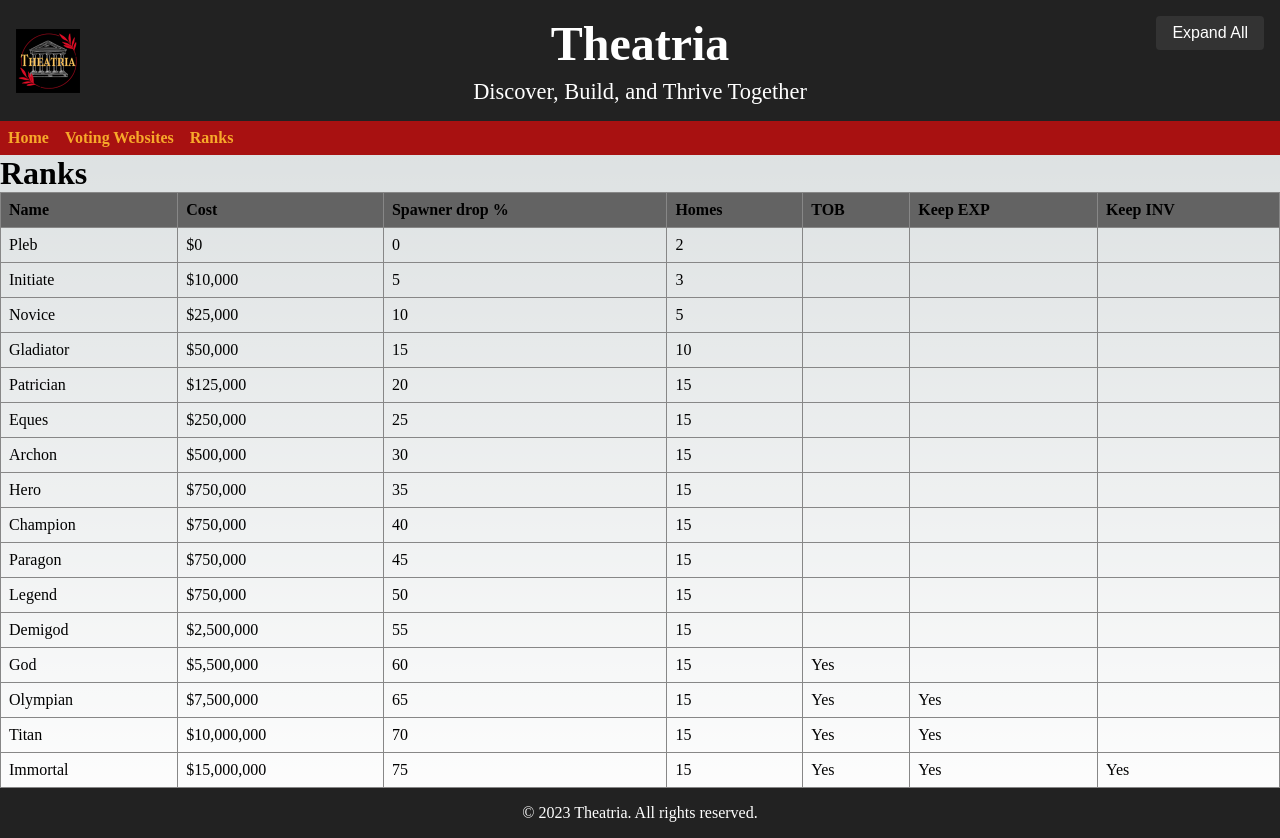
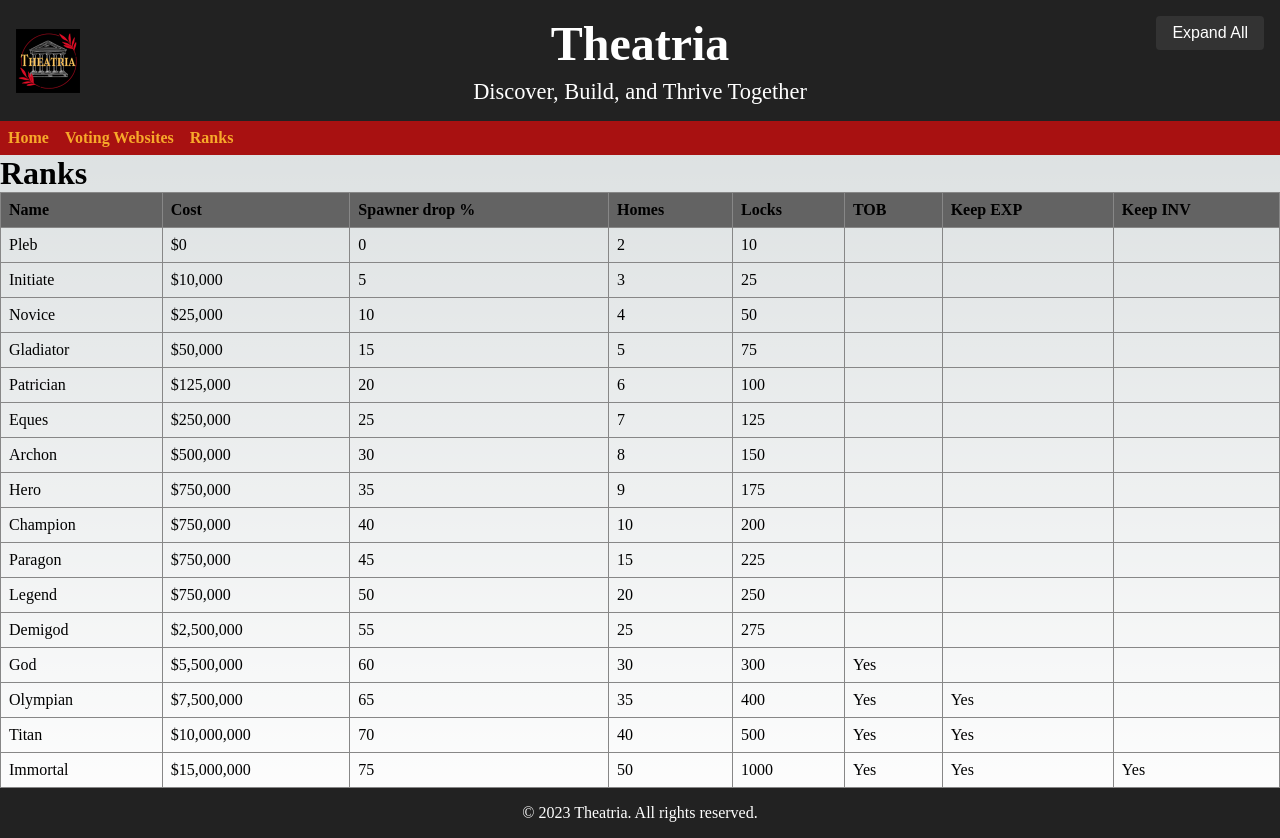
Before and after one commit to JL-III/Theatria-Nextjs, a Next.js app: page /ranks in a window 1280 px wide. Built offline with nearby package versions, Linux system fonts and the light colour scheme.

Commit message:
change locks to a key value instead of object for visibility on rows, change color for visual separation of child rows

```diff
--- a/components/RankRow.jsx
+++ b/components/RankRow.jsx
@@ -50,9 +50,8 @@ const RankRow = ({ rank, className, isExpanded }) => {
             </tr>
             {expanded && (
                 <>
-                    <ExpandableRow title="Commands" items={commands} backgroundColor="#120000" />
-                    <ExpandableRow title="Locks" items={locks} backgroundColor="#120000" />
-                    <ExpandableRow title="Kits" items={kits} backgroundColor="#120000" />
+                    <ExpandableRow title="Commands" items={commands} backgroundColor="#a11225" />
+                    <ExpandableRow title="Kits" items={kits} backgroundColor="#a11225" />
                 </>
             )}
         </>
--- a/data/rankFields.tsx
+++ b/data/rankFields.tsx
@@ -5,6 +5,7 @@ const rankFields = [
     { key: "cost", label: "Cost", isButton: false },
     { key: "spawner-mine-chance", label: "Spawner drop %", isButton: false },
     { key: "homes", label: "Homes", isButton: false },
+    { key: "locks", label: "Locks", isButton: false },
     { key: "tob", label: "TOB", isButton: false },
     { key: "keep-exp", label: "Keep EXP", isButton: false },
     { key: "keep-inv", label: "Keep INV", isButton: false },
--- a/data/ranks.json
+++ b/data/ranks.json
@@ -6,10 +6,7 @@
     "cost": "$0",
     "chunks": 400,
     "spawner-mine-chance": "0",
-    "locks": {
-      "default": "20",
-      "chest": "10"
-    },
+    "locks": "10",
     "homes": "2",
     "commands": {
       "/own": "used to claim an item",
@@ -77,10 +74,7 @@
     "cost": "$10,000",
     "chunks": 400,
     "spawner-mine-chance": "5",
-    "locks": {
-      "default": "50",
-      "chest": "25"
-    },
+    "locks": "25",
     "homes": "3",
     "commands": {},
     "kits": {},
@@ -95,11 +89,8 @@
     "cost": "$25,000",
     "chunks": 400,
     "spawner-mine-chance": "10",
-    "locks": {
-      "default": "100",
-      "chest": "50"
-    },
-    "homes": "5",
+    "locks": "50",
+    "homes": "4",
     "commands": {},
     "kits": {},
     "keep-exp": "false",
@@ -113,11 +104,8 @@
     "cost": "$50,000",
     "chunks": 400,
     "spawner-mine-chance": "15",
-    "locks": {
-      "default": "200",
-      "chest": "100"
-    },
-    "homes": "10",
+    "locks": "75",
+    "homes": "5",
     "commands": {
       "/enderchest": "access to a virtual enderchest"
     },
@@ -133,11 +121,8 @@
     "cost": "$125,000",
     "chunks": 400,
     "spawner-mine-chance": "20",
-    "locks": {
-      "default": "300",
-      "chest": "150"
-    },
-    "homes": "15",
+    "locks": "100",
+    "homes": "6",
     "commands": {
       "/lands setspawn": "set the spawn of your land",
       "/lands list": "list of your lands",
@@ -157,11 +142,8 @@
     "cost": "$250,000",
     "chunks": 2500,
     "spawner-mine-chance": "25",
-    "locks": {
-      "default": "300",
-      "chest": "150"
-    },
-    "homes": "15",
+    "locks": "125",
+    "homes": "7",
     "commands": {
       "/disposal": "access to an inventory that you can throw things away in"
     },
@@ -177,11 +159,8 @@
     "cost": "$500,000",
     "chunks": 2500,
     "spawner-mine-chance": "30",
-    "locks": {
-      "default": "350",
-      "chest": "175"
-    },
-    "homes": "15",
+    "locks": "150",
+    "homes": "8",
     "commands": {},
     "kits": {},
     "keep-exp": "false",
@@ -195,11 +174,8 @@
     "cost": "$750,000",
     "chunks": 2500,
     "spawner-mine-chance": "35",
-    "locks": {
-      "default": "350",
-      "chest": "175"
-    },
-    "homes": "15",
+    "locks": "175",
+    "homes": "9",
     "commands": {
       "/back": "go back to your prev location",
       "/near": "check who is near you",
@@ -223,11 +199,8 @@
     "cost": "$750,000",
     "chunks": 2500,
     "spawner-mine-chance": "40",
-    "locks": {
-      "default": "400",
-      "chest": "200"
-    },
-    "homes": "15",
+    "locks": "200",
+    "homes": "10",
     "commands": {},
     "kits": {},
     "keep-exp": "false",
@@ -241,10 +214,7 @@
     "cost": "$750,000",
     "chunks": 2500,
     "spawner-mine-chance": "45",
-    "locks": {
-      "default": "450",
-      "chest": "225"
-    },
+    "locks": "225",
     "homes": "15",
     "commands": {},
     "kits": {},
@@ -259,11 +229,8 @@
     "cost": "$750,000",
     "chunks": 2500,
     "spawner-mine-chance": "50",
-    "locks": {
-      "default": "500",
-      "chest": "250"
-    },
-    "homes": "15",
+    "locks": "250",
+    "homes": "20",
     "commands": {},
     "kits": {},
     "keep-exp": "false",
@@ -277,11 +244,8 @@
     "cost": "$2,500,000",
     "chunks": 2500,
     "spawner-mine-chance": "55",
-    "locks": {
-      "default": "550",
-      "chest": "275"
-    },
-    "homes": "15",
+    "locks": "275",
+    "homes": "25",
     "commands": {
       "/fix all": "fix all items in your inventory",
       "/condense": "condense items in your inventory",
@@ -301,11 +265,8 @@
     "cost": "$5,500,000",
     "chunks": 2500,
     "spawner-mine-chance": "60",
-    "locks": {
-      "default": "600",
-      "chest": "300"
-    },
-    "homes": "15",
+    "locks": "300",
+    "homes": "30",
     "commands": {
       "/uncondense": "uncondense items in your inventory",
       "/anvil": "virtual anvil",
@@ -327,11 +288,8 @@
     "cost": "$7,500,000",
     "chunks": 2500,
     "spawner-mine-chance": "65",
-    "locks": {
-      "default": "650",
-      "chest": "325"
-    },
-    "homes": "15",
+    "locks": "400",
+    "homes": "35",
     "commands": {},
     "kits": {},
     "keep-exp": "true",
@@ -345,11 +303,8 @@
     "cost": "$10,000,000",
     "chunks": 2500,
     "spawner-mine-chance": "70",
-    "locks": {
-      "default": "700",
-      "chest": "350"
-    },
-    "homes": "15",
+    "locks": "500",
+    "homes": "40",
     "commands": {},
     "kits": {},
     "keep-exp": "true",
@@ -363,11 +318,8 @@
     "cost": "$15,000,000",
     "chunks": 2500,
     "spawner-mine-chance": "75",
-    "locks": {
-      "default": "750",
-      "chest": "375"
-    },
-    "homes": "15",
+    "locks": "1000",
+    "homes": "50",
     "commands": {
         "/kit example": "50 spawner keys a month"
     },
```
